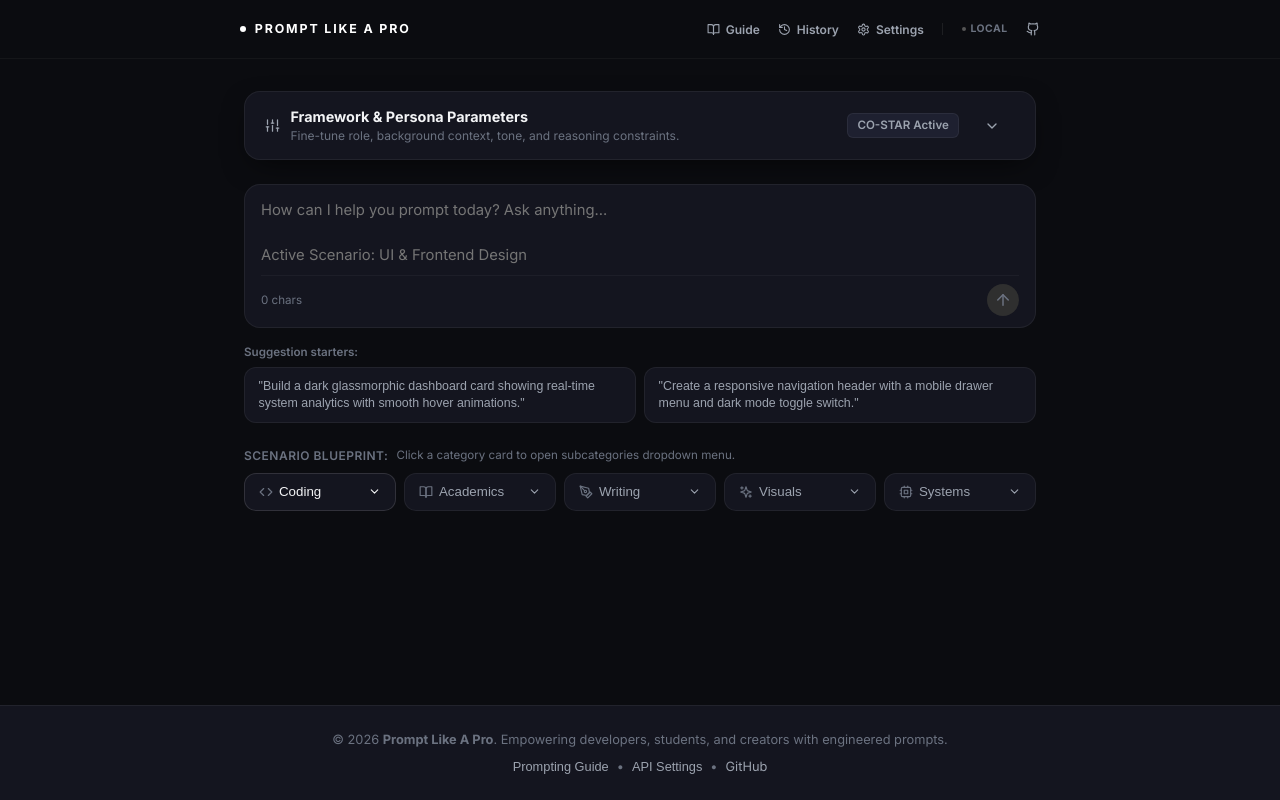
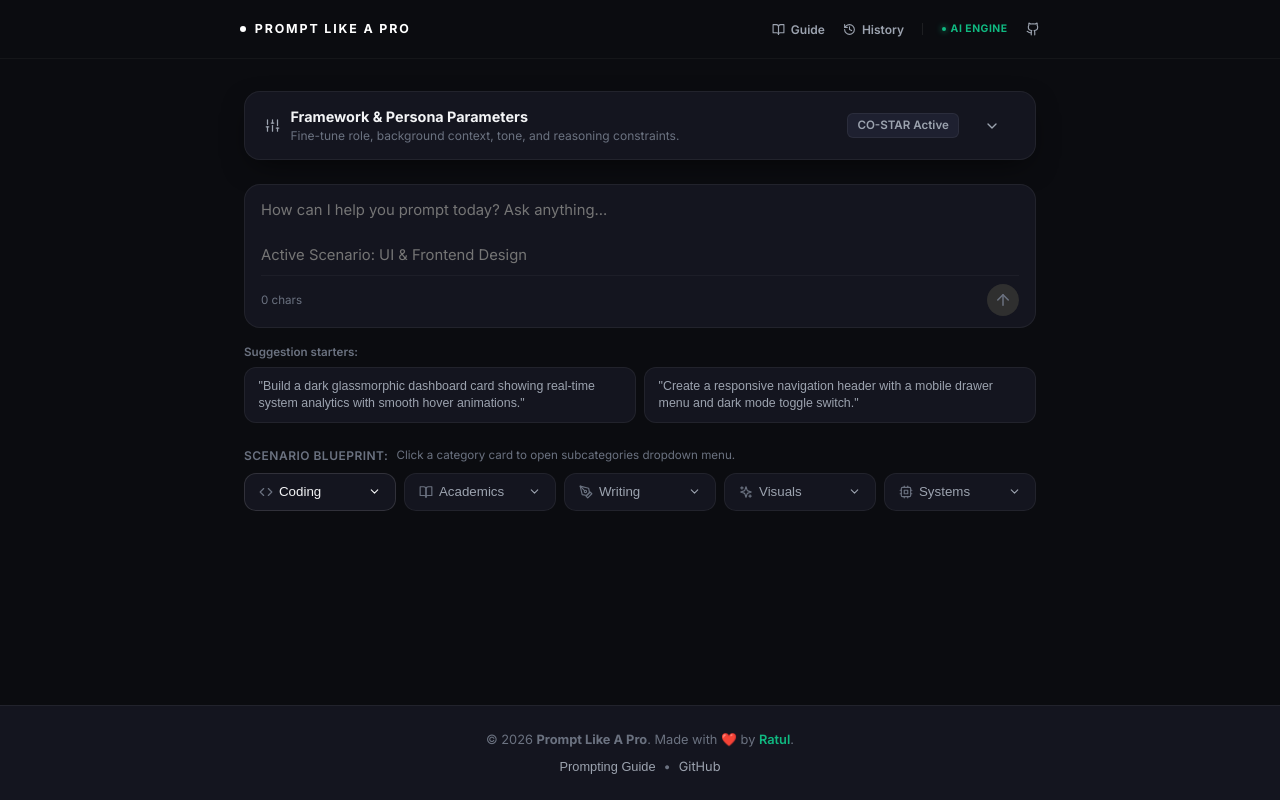
Before and after one commit to Ratul-NotFound/Prompt-Like-A-Pro, a React (Vite) app: page / in a window 1280 px wide. Built offline with nearby package versions, Linux system fonts and the light colour scheme.

Commit message:
ui: remove settings button, update footer with hyperlinked Ratul credit, auto-save history in localStorage, update favicon

```diff
--- a/src/App.jsx
+++ b/src/App.jsx
@@ -92,6 +92,19 @@
       }
 
       setEnhancedResult(resultObj);
+
+      // Auto-save every enhanced prompt directly into LocalStorage History
+      if (resultObj?.enhancedText) {
+        const historyItem = {
+          id: Date.now(),
+          domainId: selectedDomain.id,
+          domainName: selectedDomain.name,
+          rawPrompt: rawInput,
+          enhancedText: resultObj.enhancedText,
+          timestamp: new Date().toISOString()
+        };
+        setHistory(prev => [historyItem, ...prev.filter(i => i.rawPrompt !== rawInput).slice(0, 49)]);
+      }
     } catch (err) {
       showToast(err.message || 'Failed to enhance prompt', 'error');
     } finally {
@@ -130,7 +143,7 @@
       timestamp: new Date().toISOString()
     };
 
-    setHistory(prev => [historyItem, ...prev.slice(0, 49)]);
+    setHistory(prev => [historyItem, ...prev.filter(i => i.id !== historyItem.id).slice(0, 49)]);
     showToast('Prompt saved to History!', 'info');
   };
 
@@ -153,8 +166,6 @@
     <div className="app-layout">
       {/* Navigation Header */}
       <Navbar
-        hasApiKey={Boolean(apiKey)}
-        onOpenSettings={() => setShowSettings(true)}
         onOpenGuide={() => setShowGuide(true)}
         onToggleHistory={() => setShowHistory(true)}
       />
@@ -180,7 +191,7 @@
           }}
           onEnhance={handleEnhance}
           isEnhancing={isEnhancing}
-          hasApiKey={Boolean(apiKey)}
+          hasApiKey={false}
           onCopy={handleCopyPrompt}
           onOpenVariableModal={() => setShowVariableModal(true)}
           onSaveToHistory={handleSaveToHistory}
@@ -190,11 +201,9 @@
       {/* Footer */}
       <footer className="app-footer">
         <div className="footer-content">
-          <p>© {new Date().getFullYear()} <strong>Prompt Like A Pro</strong>. Empowering developers, students, and creators with engineered prompts.</p>
+          <p>© {new Date().getFullYear()} <strong>Prompt Like A Pro</strong>. Made with ❤️ by <a href="https://mh-ratul.vercel.app/" target="_blank" rel="noreferrer" className="footer-author-link">Ratul</a>.</p>
           <div className="footer-links">
             <button className="footer-link-btn" onClick={() => setShowGuide(true)}>Prompting Guide</button>
-            <span>•</span>
-            <button className="footer-link-btn" onClick={() => setShowSettings(true)}>API Settings</button>
             <span>•</span>
             <a href="https://github.com/Ratul-NotFound/Prompt-Like-A-Pro" target="_blank" rel="noreferrer" className="footer-link-btn">GitHub</a>
           </div>
@@ -239,19 +248,20 @@
             color: var(--text-primary);
             text-decoration: underline;
           }
+
+          .footer-author-link {
+            color: #10B981;
+            font-weight: 600;
+            text-decoration: none;
+          }
+
+          .footer-author-link:hover {
+            text-decoration: underline;
+          }
         `}</style>
       </footer>
 
       {/* Modals & Drawers */}
-      {showSettings && (
-        <SettingsModal
-          apiKey={apiKey}
-          onSaveApiKey={setApiKey}
-          selectedModel={selectedModel}
-          onSaveModel={setSelectedModel}
-          onClose={() => setShowSettings(false)}
-        />
-      )}
 
       {showGuide && (
         <PromptGuideModal onClose={() => setShowGuide(false)} />
--- a/src/components/Navbar.jsx
+++ b/src/components/Navbar.jsx
@@ -31,24 +31,15 @@
             <span>History</span>
           </button>
 
-          <button
-            className="nav-link-btn"
-            onClick={onOpenSettings}
-            title="API Settings"
-          >
-            <Settings size={13} />
-            <span>Settings</span>
-          </button>
-
           <div className="nav-divider" />
 
           {/* Minimal Status Dot on the right */}
           <div
-            className={`engine-status-tag ${hasApiKey ? 'active' : ''}`}
-            title={hasApiKey ? 'Gemini AI API Connected' : 'Local Heuristic Engine'}
+            className="engine-status-tag active"
+            title="Multi-Provider AI Rotation Pool Active"
           >
             <span className="status-dot-core" />
-            <span className="status-dot-label">{hasApiKey ? 'GEMINI' : 'LOCAL'}</span>
+            <span className="status-dot-label">AI ENGINE</span>
           </div>
 
           <a
```
Also changed, not shown: index.html (+1 -1 lines).
